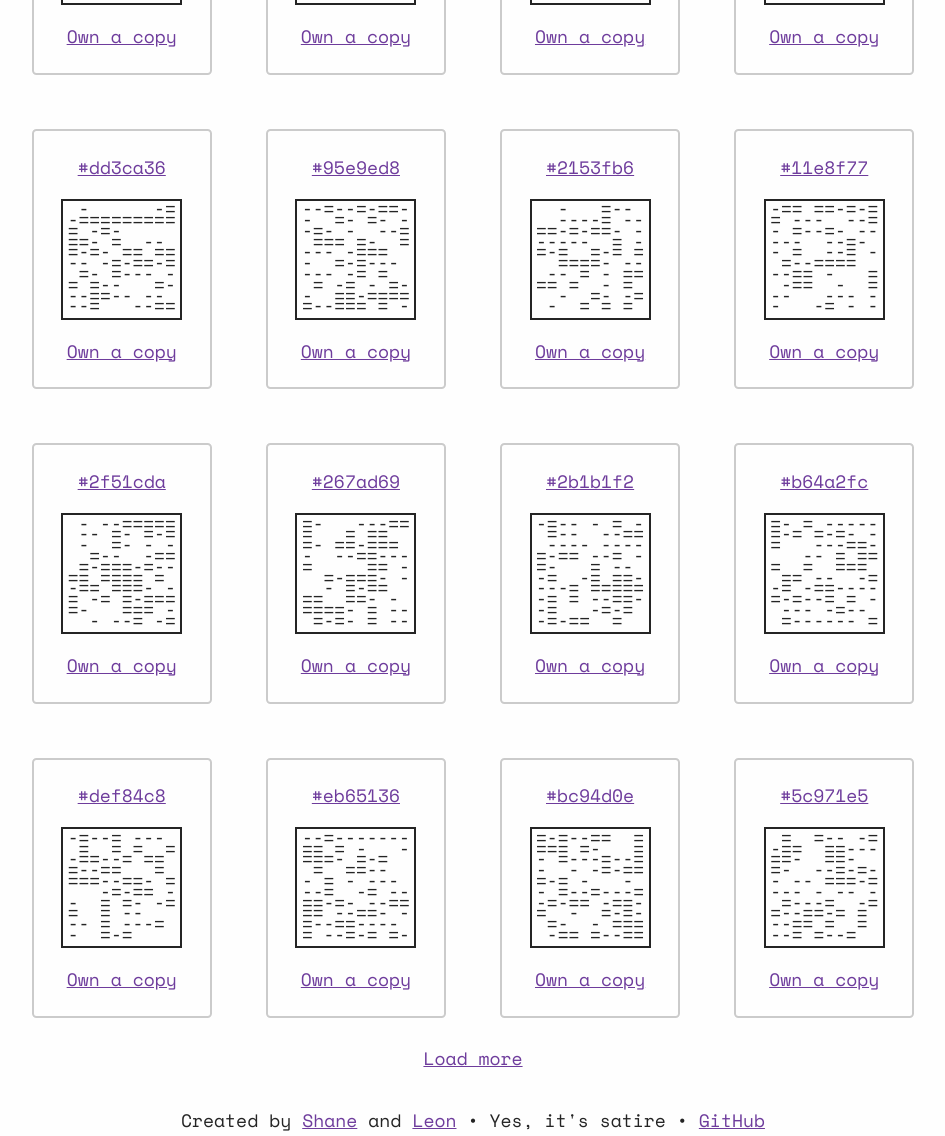
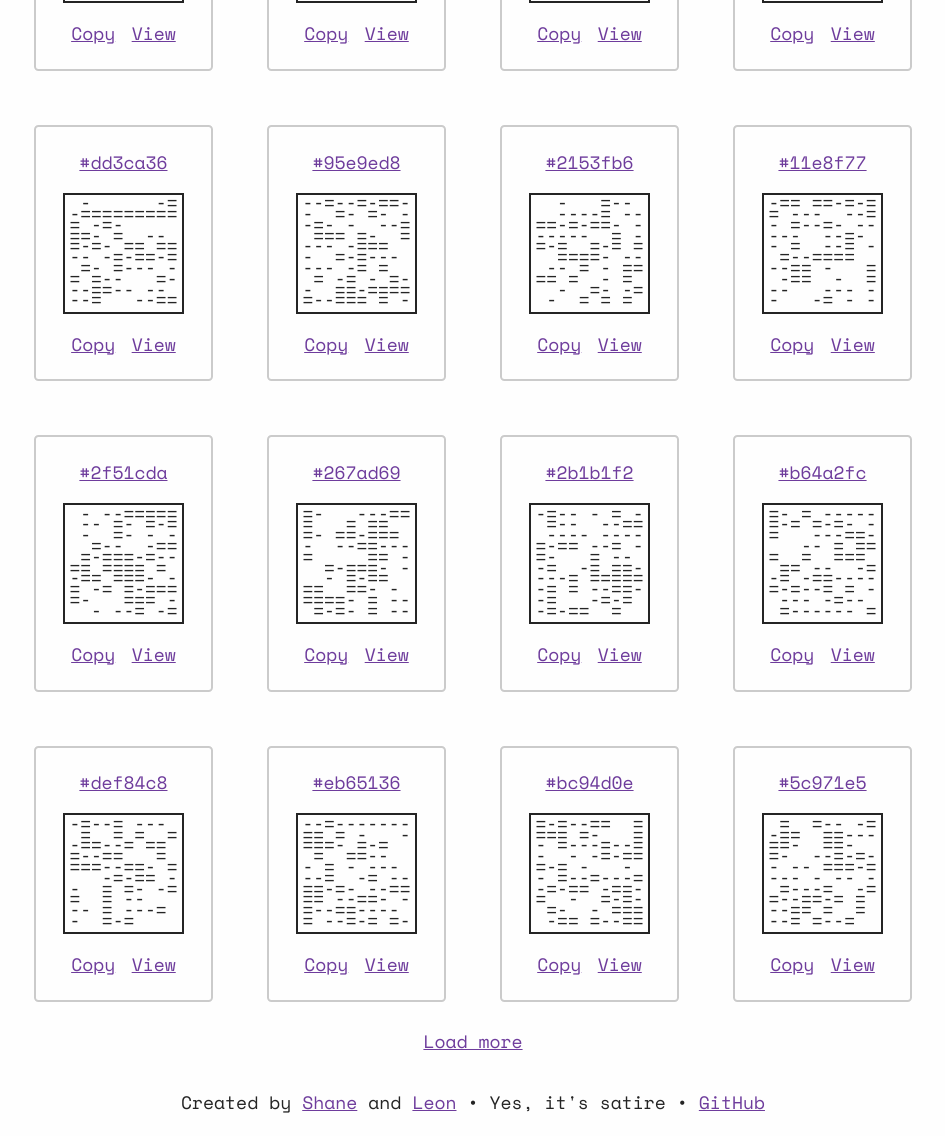
Before and after one commit to Vandesm14/Rayca, a plain HTML site: page index.html in a window 1280 px wide. Shown: the part 1172-2308 px from the top of the page, without its empty margins (167-1112 px from the left). After the commit the page ends 2013 px from the top, so only its background shows below. Drawn offline with Linux system fonts and the light colour scheme.

Commit message:
feat: modals for shane

```diff
--- a/script.bundle.js
+++ b/script.bundle.js
@@ -156,7 +156,7 @@ function createCardArt(seq) {
 }
 function createCardToken(seq) {
     const token = document.createElement("button");
-    token.innerText = "Own a copy";
+    token.innerText = "Copy";
     const compressed = RAYCA.compress(seq);
     if (compressed !== undefined) {
         const tokenText = RAYCA.toToken(compressed);
@@ -178,12 +178,55 @@ function createCardToken(seq) {
     }
     return token;
 }
-async function createCard(seq) {
+async function createCardViewModal(seq) {
+    const modal = document.createElement("dialog");
+    modal.classList.add("card");
+    const card = await createCard(seq, {
+        modal: false,
+        float: false
+    });
+    modal.append(...card.children);
+    return modal;
+}
+function createCardView(seq, modal) {
+    const view = document.createElement("a");
+    view.innerText = "View";
+    const compressed = RAYCA.compress(seq);
+    if (compressed !== undefined) {
+        const tokenText = RAYCA.toToken(compressed);
+        view.href = `?token=${tokenText}`;
+    } else {
+        view.innerText = "Broken link";
+        console.warn("`Rayca.compress()` is not working");
+    }
+    const openModal = (e)=>{
+        e.preventDefault();
+        modal.showModal();
+    };
+    view.addEventListener("submit", openModal);
+    view.addEventListener("click", openModal);
+    return view;
+}
+async function createCard(seq, options = {
+    modal: true,
+    float: true
+}) {
     const card = document.createElement("div");
     card.classList.add("card");
+    if (options.float) {
+        card.classList.add("--float");
+    }
     card.appendChild(await createCardHash(seq));
     card.appendChild(createCardArt(seq));
-    card.appendChild(createCardToken(seq));
+    const cardBottom = document.createElement("div");
+    cardBottom.classList.add("bottom");
+    cardBottom.appendChild(createCardToken(seq));
+    if (options.modal) {
+        const viewModal = await createCardViewModal(seq);
+        card.appendChild(viewModal);
+        cardBottom.appendChild(createCardView(seq, viewModal));
+    }
+    card.appendChild(cardBottom);
     return card;
 }
 (()=>{
--- a/style.css
+++ b/style.css
@@ -7,11 +7,11 @@
   --head-line-height: 1.2;
   --body-line-height: 1.4;
 
-  --colour-primary: 0, 0%, 99.6%;
-  --colour-secondary: 0, 0%, 79.6%;
-  --colour-accent: 271.3, 68.5%, 32.4%;
+  --colour-primary: 0 0% 99.6%;
+  --colour-secondary: 0 0% 79.6%;
+  --colour-accent: 271.3 68.5% 32.4%;
 
-  --text-colour: 0, 0%, 14.1%;
+  --text-colour: 0 0% 14.1%;
 
   --size-1: 0.25rem;
   --size-2: 0.5rem;
@@ -21,6 +21,7 @@
 
   --opacity-1: 1;
   --opacity-2: 0.85;
+  --opacity-3: 0.40;
 
   --size-content-1: 60ch;
   --size-content-2: 90ch;
@@ -61,6 +62,12 @@ body > * {
   margin-inline: auto;
 }
 
+dialog::backdrop {
+  /* TODO: seems to be broken at least in firefox? */
+  /* background-color: hsl(var(--text-colour) / var(--opacity-3)); */
+  background-color: hsl(0 0% 14.1% / --opacity-3);
+}
+
 h1,
 h2 {
   font-family: var(--head-font-family);
@@ -69,24 +76,25 @@ h2 {
   text-transform: uppercase;
 }
 
-a, button {
-  color: hsla(var(--colour-accent), var(--opacity-2));
+a, button, input {
+  margin-block: 1rem;
+
+  color: hsl(var(--colour-accent) / var(--opacity-2));
+  accent-color: hsl(var(--colour-accent));
+
+  cursor: pointer;
 }
 a:hover,
 a:focus,
 button:hover,
-button:focus {
-  color: hsla(var(--colour-accent), var(--opacity-1));
-}
-
-input {
-  margin-block: var(--size-3);
-  accent-color: hsl(var(--colour-accent));
-  cursor: pointer;
+button:focus,
+input:hover,
+input:focus {
+  color: hsl(var(--colour-accent) / var(--opacity-1));
 }
 
 button {
-  margin-block: var(--size-3);
+  padding: 0;
 
   background-color: transparent;
   border: none;
@@ -94,7 +102,6 @@ button {
   font: inherit;
   text-decoration: underline;
 
-  cursor: pointer;
   user-select: text;
 }
 
@@ -108,9 +115,9 @@ button {
   justify-content: center;
   gap: var(--size-5);
 }
+.list > .card { margin: var(--size-2); }
 
 .card {
-  margin: var(--size-2);
   padding: var(--size-1) var(--size-4);
 
   text-align: center;
@@ -120,16 +127,25 @@ button {
 
   transition: ease-out var(--transition-duration);
 }
-.card:hover,
-.card:focus-within {
+.card.--float:hover,
+.card.--float:focus-within {
   box-shadow: 0 var(--size-2) var(--size-3) 0 hsl(var(--colour-secondary));
   transform: scale3d(1.006, 1.006, 1);
 }
 
-.card > button {
-  display: block;
-  margin-inline: auto;
+dialog.card {
+  transform: scale3d(1.506, 1.506, 1);
+}
 
+.card div.bottom {
+  display: flex;
+  flex-flow: row nowrap;
+
+  justify-content: space-around;
+  align-items: center;
+}
+
+.card button {
   cursor: copy;
 }
 
@@ -137,7 +153,7 @@ button {
   display: block;
 
   width: fit-content;
-  margin: 1rem auto;
+  margin-inline: auto;
   padding: 0.25rem;
 
   line-height: 0.6rem;
```
Also changed, not shown: script.ts (+59 -4 lines).
